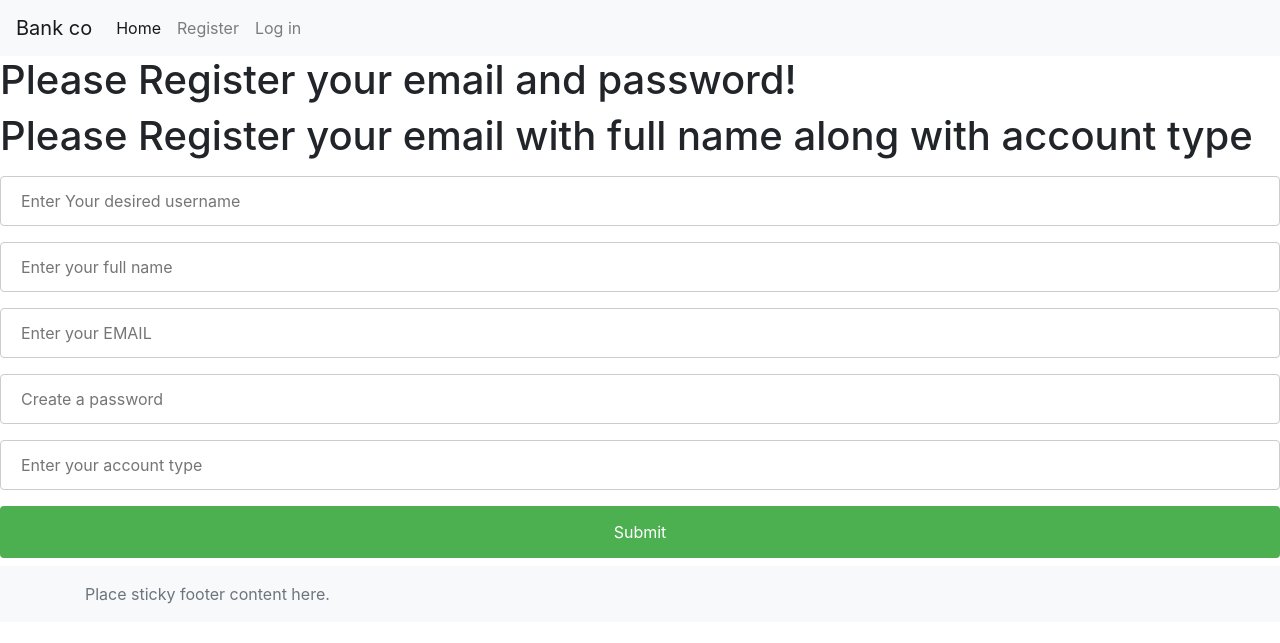
After one commit to Veronica-Void/CSET180Final-EcommerceDupe, a Flask app: page /register in a window 1280 px wide. The commit adds this page. Shown: the top 643 px of the page. Run offline with Flask 3, Linux system fonts and the light colour scheme; some libraries are stand-ins or nearby versions.

Commit message:
Made it so vendors can only delete products under their own username admins can delete any product from any1 also made temporary register and login pages.

```diff
--- a/main.py
+++ b/main.py
@@ -1,8 +1,7 @@
-from random import random, randint
 
-from flask import Flask, render_template, request, redirect, session
+from flask import Flask, render_template, request, redirect
 from sqlalchemy import create_engine, text
-from sqlalchemy.dialects import mysql
+# from sqlalchemy.dialects import mysql
 from sqlalchemy.orm import sessionmaker
 from flask import session as flask_session
 
@@ -43,8 +42,8 @@ def add_products():
 
 @app.route('/add_products', methods=['POST'])
 def add_products_post():
-    session['username'] = 'test_user'
-    created_by = session['username']
+    # session['user_id'] = 'test_user'
+    created_by = flask_session['user_id']
 
     # Ensure the user exists in the USERS table
     user_exists = conn.execute(text('SELECT 1 FROM USERS WHERE USER_NAME = :username'), {'username': created_by}).fetchone() is not None
@@ -57,6 +56,19 @@ def add_products_post():
     conn.execute(text('INSERT INTO ProductSize (PID, size) VALUES (LAST_INSERT_ID(), :size)'), {'size': request.form['size']})
     conn.commit()
     return redirect('/add_products')
+
+
+# @app.route('/View_Your_products', methods=['GET'])
+# def view_Yours():
+#     return render_template('View_Your_products.html')
+
+
+# @app.route('/View_Your_products', methods=['POST'])
+# def view_prod():
+#     created_by = flask_session['user_id']
+#     products = conn.execute(text('SELECT * FROM PRODUCT WHERE ADDED_BY_USERNAME = :username'), {'username': created_by}).fetchall()
+#     conn.commit()
+#     return render_template('View_Your_products.html', products=products)
 
 @app.route('/update', methods=['POST'])
 def update_product():
@@ -72,11 +84,13 @@ def update_product():
 
 @app.route('/delete', methods=['POST'])
 def delete_product():
+    created_by = flask_session['user_id']
     PID = request.form['PID']
+    conn.execute(text('DELETE FROM Review WHERE Product = :PID'), {'PID': PID})
     conn.execute(text('DELETE FROM ProductImages WHERE PID = :PID'), {'PID': PID})
     conn.execute(text('DELETE FROM ProductColor WHERE PID = :PID'), {'PID': PID})
     conn.execute(text('DELETE FROM ProductSize WHERE PID = :PID'), {'PID': PID})
-    conn.execute(text('DELETE FROM PRODUCT WHERE PID = :PID'), {'PID': PID})
+    conn.execute(text('DELETE FROM PRODUCT WHERE PID = :PID and ADDED_BY_USERNAME = :created_by'), {'PID': PID, 'created_by': created_by})
     conn.commit()
     return redirect('/add_products')
 
@@ -130,6 +144,14 @@ def search_account():
     return render_template('all_accounts.html', users=users)
 
 
+# @app.route('/admin_delete_accounts', methods=['POST, GET'])
+# def admin_delete_account():
+#     username = request.form['usernames']
+#     conn.execute(text('DELETE FROM USER WHERE USER_NAME = :usernames'), {'usernames': username})
+#     conn.commit()
+#     return redirect('/all_accounts')
+
+
 @app.route('/admin_update', methods=['POST'])
 def admin_update_product():
     created_by = request.form['vendor_username']
@@ -168,7 +190,7 @@ def review_get():
 
 @app.route('/review',methods=['POST'])
 def review_post():
-    username = request.form['username']
+    username = flask_session['user_id']
     rating = request.form['rating']
     desc = request.form['desc']
     img = request.form['img']
@@ -198,6 +220,79 @@ def view_reviews_post():
     conn.commit()
     return render_template('view_reviews.html', reviews=reviews)
 ## End of review section
+
+
+@app.route('/product_page', methods=['GET'])
+def product_page_get():
+    return render_template('product_page.html')
+
+
+@app.route('/product_page', methods=['POST'])
+def product_page_post():
+    pass
+
+##
+
+@app.route('/register', methods=['GET'])
+def register():
+    return render_template('register.html')
+
+
+# @app.route('/register', methods=['POST'])
+# def create_user():
+#     conn.execute(text('INSERT into user values(user_name,`name`,email,`password`,Account_type)',request.form))
+#     conn.commit()
+#     return render_template('Customer_create.html')
+
+@app.route('/register', methods=['POST'])
+def create_user():
+    conn.execute(text('INSERT INTO USER VALUES (:username, :Name, :Email, :Password, :Account_Type)'), request.form)
+    conn.commit()
+    return render_template('login.html')
+
+
+@app.route('/login', methods=['GET'])
+def login():
+    return render_template('login.html')
+
+@app.route('/login', methods=['POST'])
+def login_post():
+    with app.app_context():
+        engine = create_engine(connect)
+        Session = sessionmaker(bind=engine)
+        session = Session()
+        conn = engine.connect()
+
+        user = session.execute(text('SELECT USER_NAME, ACCOUNT_TYPE FROM USER WHERE USER_NAME = :username AND PASSWORD = :password'),
+                               request.form).fetchone()
+        session.commit()
+        conn.commit()
+
+        if user:
+            if user.ACCOUNT_TYPE == 'Administrator':
+                admin = session.execute(text('SELECT * FROM USER WHERE USER_NAME = :username and ACCOUNT_TYPE = "Administrator"'),
+                        {'username': user.USER_NAME}).fetchone()
+                flask_session['user_id'] = admin.USER_NAME  # Store the admins id in the session
+                return render_template('admin_add_products.html')
+            elif user.ACCOUNT_TYPE == 'Customer':
+                customer = session.execute(text('SELECT * FROM USER WHERE USER_NAME = :username and ACCOUNT_TYPE = "Customer" '),
+                                           {'username': user.USER_NAME}).fetchone()
+                flask_session['user_id'] = customer.USER_NAME  # Store the student's ID in the session
+                # flask_session['customer_id'] = customer.CustomerID  # Store the student's ID in the session
+
+                return render_template('customer.html')
+            elif user.ACCOUNT_TYPE == 'Vendor':
+                vendor = session.execute(text('SELECT * FROM USER WHERE USER_NAME = :username and ACCOUNT_TYPE = "Vendor"'),
+                                         {'username': user.USER_NAME}).fetchone()
+                flask_session['user_id'] = vendor.USER_NAME
+                return render_template('add_products.html')
+
+        else:
+            invalid = "Invalid email or password"
+            return render_template('login.html', invalid=invalid)
+
+
+
 
 
 
@@ -365,26 +460,105 @@ if __name__ == '__main__':
 
 #         if user:
 #             if user.ACCOUNT_TYPE == 'Administrator':
-#                 admin = session.execute(text('SELECT * FROM USER WHERE USER_NAME = :username'),
+#                 admin = session.execute(text('SELECT * FROM USER WHERE USER_NAME = :username and and ACCOUNT_TYPE = Administrator'),
 #                                         {'username': user.USER_NAME}).fetchone()
-#                 flask_session['user_id'] = user.USER_NAME  # Store the admins id in the session
+#                 flask_session['user_id'] = admin.USER_NAME  # Store the admins id in the session
 #                 return render_template('admin.html')
 #             elif user.ACCOUNT_TYPE == 'Customer':
-#                 customer = session.execute(text('SELECT * FROM USER WHERE USER_NAME = :username'),
+#                 customer = session.execute(text('SELECT * FROM USER WHERE USER_NAME = :username and ACCOUNT_TYPE = Customer '),
 #                                            {'username': user.USER_NAME}).fetchone()
-#                 flask_session['user_id'] = user.USER_NAME  # Store the student's ID in the session
+#                 flask_session['user_id'] = customer.USER_NAME  # Store the student's ID in the session
 #                 # flask_session['customer_id'] = customer.CustomerID  # Store the student's ID in the session
 
 #                 return render_template('customer.html')
 #             elif user.ACCOUNT_TYPE == 'Vendor':
-#                 vendor = session.execute(text('SELECT * FROM USER WHERE USER_NAME = :username'),
+#                 vendor = session.execute(text('SELECT * FROM USER WHERE USER_NAME = :username and ACCOUNT_TYPE = Vendor'),
 #                                          {'username': user.USER_NAME}).fetchone()
-#                 flask_session['user_id'] = user.USER_NAME
+#                 flask_session['user_id'] = vendor.USER_NAME
 #                 return render_template('vendor.html')
 
 #         else:
 #             invalid = "Invalid email or password"
 #             return render_template('login.html', invalid=invalid)
+
+
+# @app.route('/login', methods=['POST'])
+# # taking values from Session and using them as a comparison to allow access
+# def loginUser():
+#     # starts the session (?)
+#     with app.app_context():
+#         session = sessionmaker(bind=engine)
+
+#         # changed the name of the variable from the example in discord
+#         login_session = session()
+
+#         # grabbing the password from the login form
+#         Input_password = request.form.get('PASSWORD')
+
+#         # hashing the password from the login form
+#         hashInput_password = hash_password(Input_password).hexdigest()
+
+#         # using the username in the session to grab info from the database
+#         matchInput_username = session.execute(text(f'SELECT USER_NAME, ACCOUNT_TYPE FROM USER WHERE USER_NAME = :USER_NAME AND PASSWORD = \'{hashInput_password}\''), request.form).fetchone()
+#         login_session.commit()
+#         conn.commit()
+
+#         # checks if user is admin, then brings admin to their pages
+#         if matchInput_username.ACCOUNT_TYPE == 'administrator' or matchInput_username.ACCOUNT_TYPE == 'Administrator':
+#             admin = login_session.execute(text('SELECT * FROM USER WHERE USER_NAME = :USER_NAME'), {'USER_NAME': login_session.USER_NAME}).fetchone()
+
+#             # check to see if the user exists, if not display error message
+#             if len(matchInput_username) < 1:
+#                 flask_session['attemptError'] = 'This user does not exist, Please register the account and try again.'
+#                 return redirect(url_for('showLogin'))
+
+#             # displays message upon successful login
+#             elif len(matchInput_username) == 1:
+#                 flask_session['attemptSuccess'] = 'Login Success!'
+#                 # storing the admin's user_name in the session
+#                 flask_session['user_data'] = login_session.USER_NAME
+#                 return redirect(url_for('showAdmin'))
+
+
+#         # checks if user is customer, then brings customer to their pages
+#         elif matchInput_username.ACCOUNT_TYPE == 'customer' or matchInput_username.ACCOUNT_TYPE == 'Customer':
+#             customer = login_session.execute(text('SELECT * FROM USER WHERE USER_NAME = :USER_NAME'), {'USER_NAME': login_session.USER_NAME}).fetchone()
+
+#             # check to see if the user exists, if not display error message
+#             if len(matchInput_username) < 1:
+#                 flask_session['attemptError'] = 'This user does not exist, Please register the account and try again.'
+#                 return redirect(url_for('showLogin'))
+
+#             # displays message upon successful login
+#             elif len(matchInput_username) == 1:
+#                 flask_session['attemptSuccess'] = 'Login Success!'
+#                 # storing the customer's user_name in the session
+#                 flask_session['user_data'] = login_session.USER_NAME
+#                 return redirect(url_for('showUser'))
+
+
+#         # checks if user is vendor and brings them to vendor pages
+#         elif matchInput_username.ACCOUNT_TYPE == 'vendor' or matchInput_username.ACCOUNT_TYPE == 'Vendor':
+#             vendor = login_session.execute(text('SELECT * FROM USER WHERE USER_NAME = :USER_NAME'), {'USER_NAME': login_session.USER_NAME}).fetchone()
+
+#             # check to see if the user exists, if not display error message
+#             if len(matchInput_username) < 1:
+#                 flask_session['attemptError'] = 'This user does not exist, Please register the account and try again.'
+#                 return redirect(url_for('showLogin'))
+
+#             # displays message upon successful login
+#             elif len(matchInput_username) == 1:
+#                 flask_session['attemptSuccess'] = 'Login Success!'
+#                 # stores the vendor's user_name in the session
+#                 flask_session['user_data'] = login_session.USER_NAME
+#                 return redirect(url_for('showVendor'))
+
+
+#         else:
+#             invalid = "This username or password is invalid, please try again."
+#             return render_template('/login.html', invalid
+
+
 
 
 
--- a/templates/admin_add_products.html
+++ b/templates/admin_add_products.html
@@ -13,6 +13,8 @@
     <li><a href="/all_accounts">Accounts</a></li>
     <li><a href="/review">create review</a></li>
     <li><a href="/view_reviews">View Reviews</a></li>
+    <li><a href="/register">Register</a></li>
+    <li><a href="/login">Login</a></li>
 
   </ul>
   <button>
@@ -57,7 +59,7 @@
   <input type="submit" value="Delete">
 </form>
 
-<h2>Update Product</h2>
+<h2>Edit Product</h2>
 <form action="/admin_update" method="post">
   <label for="vendor_username">Vendor Username:</label><br>
   <input type="text" id="vendor_username" name="vendor_username"><br>
--- a/templates/all_accounts.html
+++ b/templates/all_accounts.html
@@ -22,6 +22,7 @@
 
 <h1>Hello ADMIN these are all the accounts in the system!</h1>
 <h1>Accounts</h1>
+
 
     <form method="POST" action="/all_accounts">
         <label for="acc_type">Account Type:</label>
--- /dev/null
+++ b/templates/register.html
@@ -0,0 +1,83 @@
+<!DOCTYPE html>
+<html lang="en">
+<head>
+    <meta charset="UTF-8">
+    <meta name="viewport" content="width=device-width, initial-scale=1.0">
+    <title>Home Page</title>
+    <link href="https://stackpath.bootstrapcdn.com/bootstrap/4.5.0/css/bootstrap.min.css" rel="stylesheet">
+</head>
+<body>
+    <nav class="navbar navbar-expand-lg navbar-light bg-light">
+        <a class="navbar-brand" href="#">Bank co</a>
+        <div class="collapse navbar-collapse" id="navbarNav">
+            <ul class="navbar-nav">
+                <li class="nav-item active">
+                    <a class="nav-link" href="#">Home</a>
+                </li>
+                <li class="nav-item">
+                    <a class="nav-link" href="/register">Register</a>
+                </li>
+                <li class="nav-item">
+                    <a class="nav-link" href="/login">Log in</a>
+                </li>
+            </ul>
+        </div>
+    </nav>
+
+<h1>Please Register your email and password!</h1>
+<div class="body">
+    <h1>Please Register your email with full name along with account type</h1>
+<div class="body">
+    <form action="/register" method="POST">
+        <input type="text" name="username" placeholder="Enter Your desired username" class="input_field"> <br>
+        <input type="text" name="Name" placeholder="Enter your full name" class="input_field"> <br>
+        <input type="text" name="Email" placeholder="Enter your EMAIL" class="input_field"> <br>
+        <input type="text" name="Password" placeholder="Create a password" class="input_field"> <br>
+        <input type="text" name="Account_Type" placeholder="Enter your account type" class="input_field"> <br>
+        <input type="submit" value="Submit" class="input_submit">
+    </form>
+</div>
+
+
+</div>
+
+<style>
+    .body{
+        margin: auto;
+    }
+    .input_field {
+      width: 100%;
+      padding: 12px 20px;
+      margin: 8px 0;
+      display: inline-block;
+      border: 1px solid #ccc;
+      border-radius: 4px;
+      box-sizing: border-box;
+    }
+
+    .input_submit {
+      width: 100%;
+      background-color: #4CAF50;
+      color: white;
+      padding: 14px 20px;
+      margin: 8px 0;
+      border: none;
+      border-radius: 4px;
+      cursor: pointer;
+    }
+
+    .input_submit:hover {
+      background-color: #45a049;
+    }
+</style>
+
+<footer class="footer mt-auto py-3 bg-light">
+        <div class="container">
+            <span class="text-muted">Place sticky footer content here.</span>
+        </div>
+    </footer>
+
+    <script src="https://code.jquery.com/jquery-3.5.1.slim.min.js"></script>
+    <script src="https://stackpath.bootstrapcdn.com/bootstrap/4.5.0/js/bootstrap.min.js"></script>
+</body>
+</html>
--- a/templates/review.html
+++ b/templates/review.html
@@ -24,8 +24,8 @@
     <form action="/review" method="post">
         <label for="Product">Product ID:</label><br>
         <input type="text" id="Product" name="Product"><br>
-        <label for = "username">Username:</label><br>
-        <input type="text" id="username" name="username"><br>
+        <!-- <label for = "username">Username:</label><br>
+        <input type="text" id="username" name="username"><br> -->
         <label for = "rating">rating</label><br>
         <input type="text" id="rating" name="rating"><br>
         <label for="desc">Description</label>
```
Also changed, not shown: templates/add_products.html (+19 -5 lines), templates/login.html (added, +56 -0 lines).
